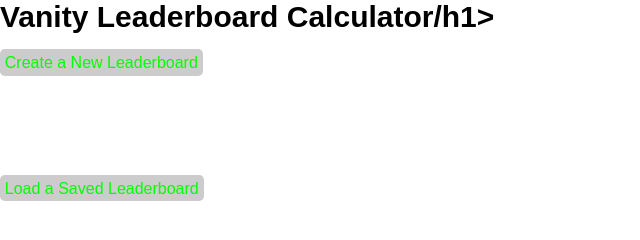
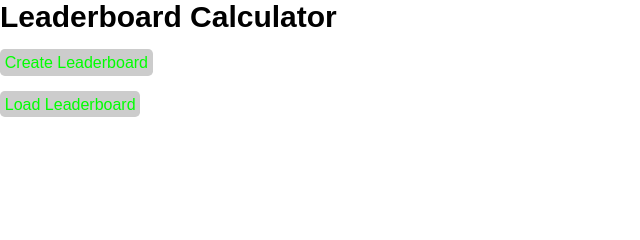
Before and after one commit to LaggedXD/better-mmr-calculator, a plain HTML site: page whr-rating-calculator-main/index.html in a window 1280 px wide. Shown: the whole page, without its empty margins (0-640 px from the left). Drawn offline with Linux system fonts and the light colour scheme.

Commit message:
Update index.html

```diff
--- a/whr-rating-calculator-main/index.html
+++ b/whr-rating-calculator-main/index.html
@@ -2,19 +2,17 @@
 <html>
 <head>
     <meta charset="utf-8">
-    <title>Vanity MMR Calculator</title>
+    <title>Leaderboard Calculator</title>
     <meta name="description" content="A rating system calculator.">
     <meta name="author" content="SugraCube">
     <meta name="author2" content="Lagged">
     <meta name="viewport" content="width=device-width, initial-scale=1.0">
     <link rel="stylesheet" href="styles/style.css">
-    <script src="scripts/controller/index.js"defer></script>
-    <stylesheet src="styles/style.css">
+    <script src="scripts/controller/index.js" defer></script>
 </head>
 <body>
-    <h1>Vanity Leaderboard Calculator/h1>
-    <p><a href="#"  onclick="index.onCreateButtonClick()">Create a New Leaderboard</a></p>
-    <br></br>
-    <p><a href="#"  onclick="index.onLoadButtonClick()">Load a Saved Leaderboard</a></p>
+    <h1>Leaderboard Calculator</h1>
+    <p><a href="#" onclick="index.onCreateButtonClick()">Create Leaderboard</a></p>
+    <p><a href="#" onclick="index.onLoadButtonClick()">Load Leaderboard</a></p>
 </body>
 </html>
```
